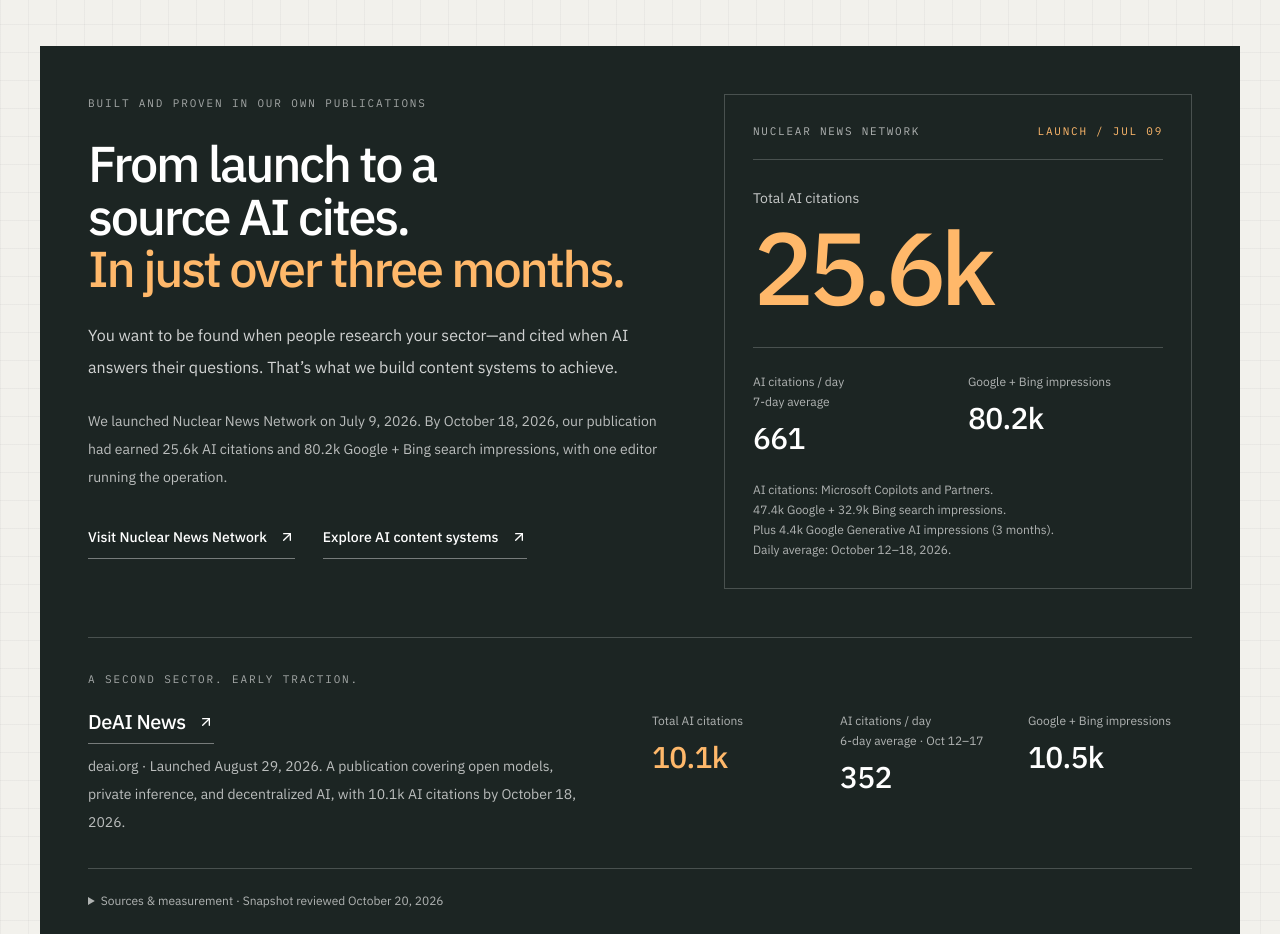
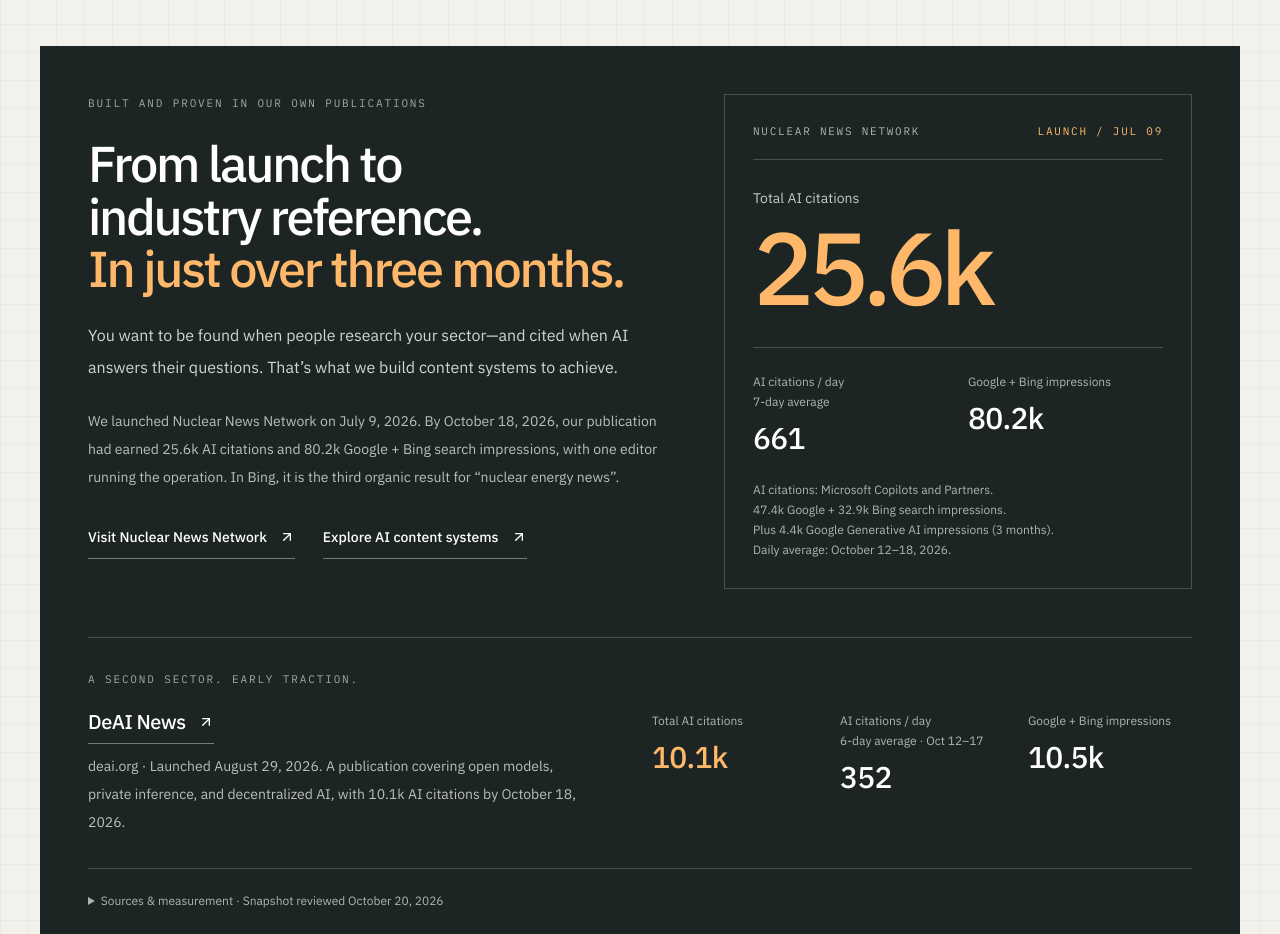
Before and after one commit to BowTiedSwan/fastforwardlabs, a Next.js app in the folder apps/web/: page / in a window 1280 px wide. Shown: the part 1600-2534 px from the top of the page. Built offline with nearby package versions, Linux system fonts and the light colour scheme; no server answers.

Commit message:
feat(web): reframe proof heading and note Bing organic rank
- Heading: "From launch to a source AI cites." → "From launch to industry reference."
- Nuclear paragraph adds: third organic result in Bing for "nuclear energy news".

```diff
--- a/apps/web/components/content-system-proof.tsx
+++ b/apps/web/components/content-system-proof.tsx
@@ -19,9 +19,9 @@
       <div className="grid gap-10 lg:grid-cols-[1.1fr_0.9fr] lg:gap-16">
         <div className="flex flex-col items-start gap-6">
           <p className="eyebrow">Built and proven in our own publications</p>
-          <h2 id="content-results-heading" className="section-heading text-white">From launch to a source AI cites.<br /><span className="text-orange-300">In just over three months.</span></h2>
+          <h2 id="content-results-heading" className="section-heading text-white">From launch to industry reference.<br /><span className="text-orange-300">In just over three months.</span></h2>
           <p className="max-w-xl text-base leading-8 text-white/80">You want to be found when people research your sector—and cited when AI answers their questions. That’s what we build content systems to achieve.</p>
-          <p className="max-w-xl text-sm leading-7 text-white/70">We launched {nuclear.name} on {nuclear.launch}. By {reportingEnd}, our publication had earned {compact(nuclear.citations)} AI citations and {compact(nuclearSearchImpressions)} Google + Bing search impressions, with one editor running the operation.</p>
+          <p className="max-w-xl text-sm leading-7 text-white/70">We launched {nuclear.name} on {nuclear.launch}. By {reportingEnd}, our publication had earned {compact(nuclear.citations)} AI citations and {compact(nuclearSearchImpressions)} Google + Bing search impressions, with one editor running the operation. In Bing, it is the third organic result for “nuclear energy news”.</p>
           <div className="flex flex-wrap gap-x-7 gap-y-3">
             <a className={proofLink} href={nuclear.url} target="_blank" rel="noopener noreferrer" {...trackProps("publication", placement, "nuclear-news-network")}>Visit {nuclear.name} <ArrowUpRight aria-hidden="true" className="size-4 shrink-0" /><span className="sr-only"> (opens in a new tab)</span></a>
             <Link className={proofLink} href="/services/ai-content-systems" {...trackProps("service", placement, "ai-content-systems")}>Explore AI content systems <ArrowUpRight aria-hidden="true" className="size-4 shrink-0" /></Link>
```
